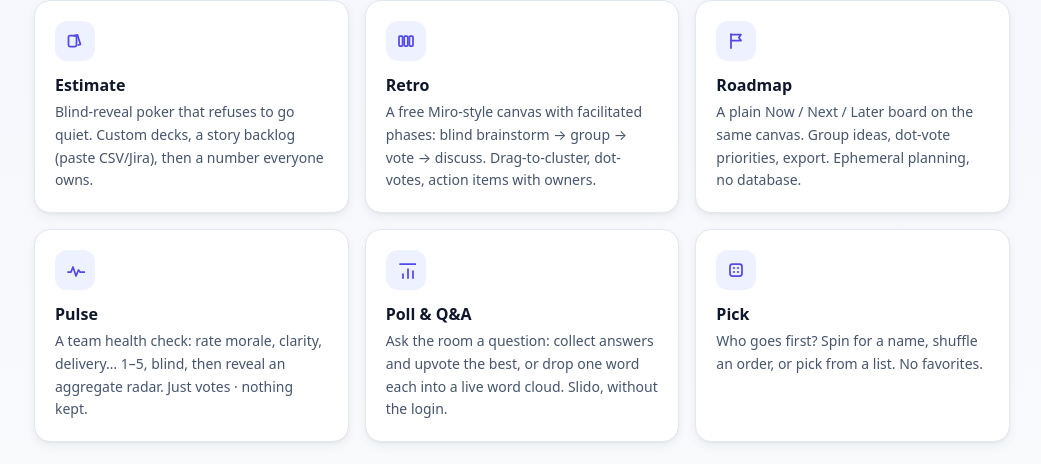
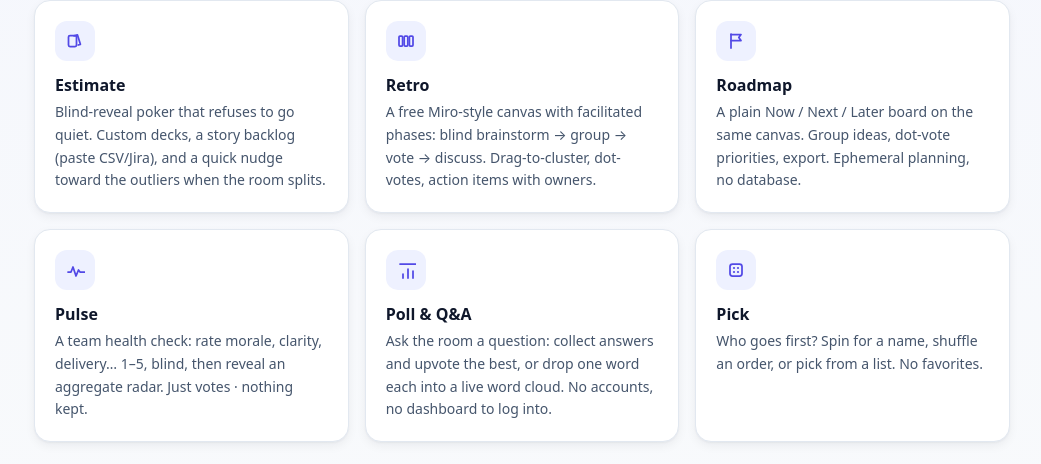
Before and after one commit to saimeda32/scrumlo, a React (Vite) app: page / in a window 1280 px wide. Shown: the part 624-1088 px from the top of the page, without its empty margins (118-1159 px from the left). Built offline with nearby package versions, Linux system fonts and the light colour scheme; no server answers.

Commit message:
Copy: stop repeating the same lines
- The room footer now points at Export instead of restating the ephemeral promise
  the hero already makes.
- Drop the duplicated "a number everyone owns" from the Estimate tile and the
  "Slido, without the login" competitor lean on the Poll tile.

```diff
--- a/src/routes/Landing.tsx
+++ b/src/routes/Landing.tsx
@@ -167,7 +167,7 @@ export default function Landing() {
             {
               Icon: IconEstimate,
               t: "Estimate",
-              d: "Blind-reveal poker that refuses to go quiet. Custom decks, a story backlog (paste CSV/Jira), then a number everyone owns.",
+              d: "Blind-reveal poker that refuses to go quiet. Custom decks, a story backlog (paste CSV/Jira), and a quick nudge toward the outliers when the room splits.",
             },
             {
               Icon: IconRetro,
@@ -187,7 +187,7 @@ export default function Landing() {
             {
               Icon: IconPoll,
               t: "Poll & Q&A",
-              d: "Ask the room a question: collect answers and upvote the best, or drop one word each into a live word cloud. Slido, without the login.",
+              d: "Ask the room a question: collect answers and upvote the best, or drop one word each into a live word cloud. No accounts, no dashboard to log into.",
             },
             { Icon: IconPick, t: "Pick", d: "Who goes first? Spin for a name, shuffle an order, or pick from a list. No favorites." },
           ].map(({ Icon, t, d }) => (
--- a/src/routes/Room.tsx
+++ b/src/routes/Room.tsx
@@ -338,7 +338,7 @@ export default function Room() {
         )}
       </main>
       <footer className="border-t border-slate-200/70 bg-white/40 py-4 text-center text-xs text-slate-500 dark:border-white/10 dark:bg-white/5 dark:text-slate-500">
-        Nothing is stored · the room is deleted when everyone leaves.
+        Hit Export to keep the decisions · everything else goes when you do.
       </footer>
 
       {/* live floating reactions + spin-to-pick-a-person (any activity, any screen) */}
```
